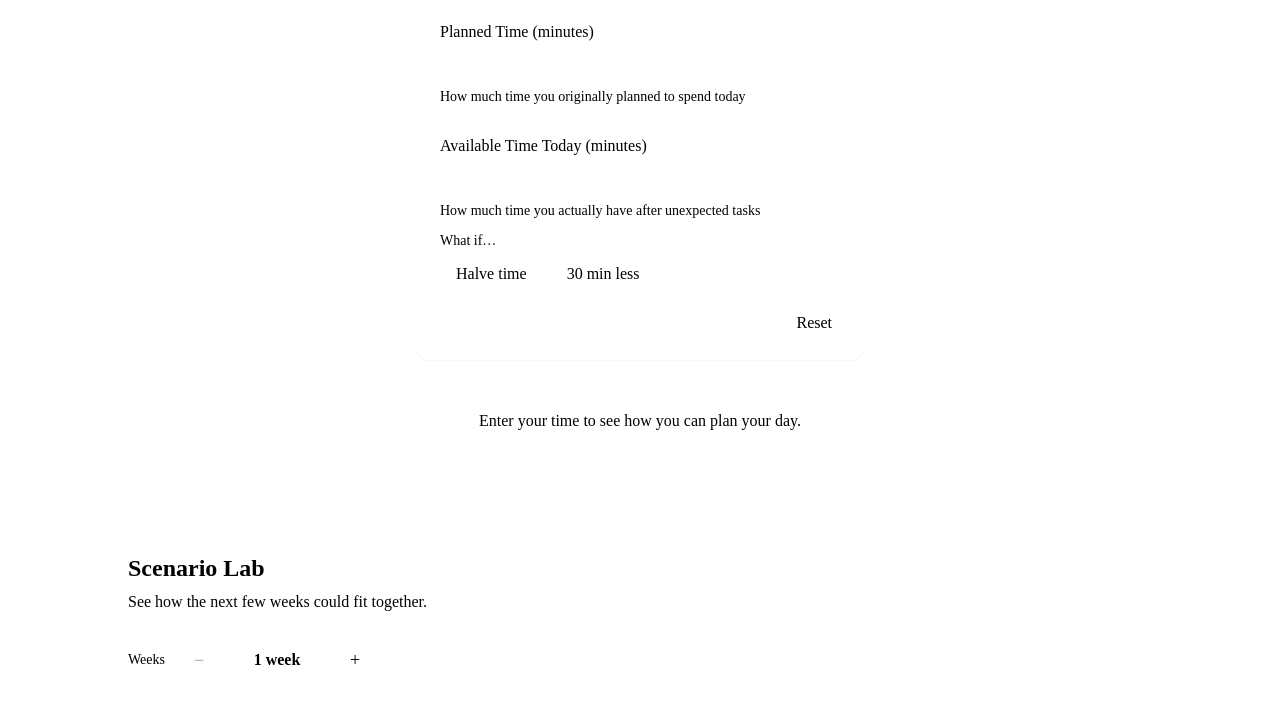
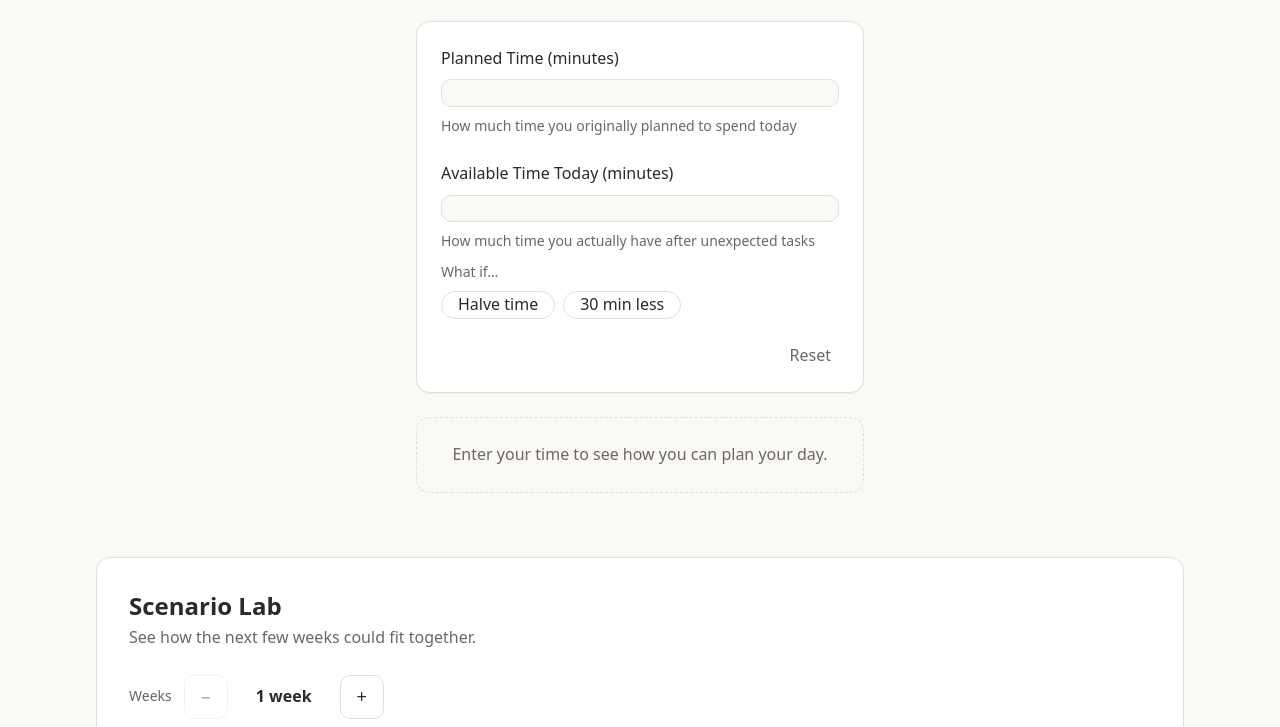
Before and after one commit to Fan82/Expectation-Simulator, a website built with Vite: page index.html in a window 1280 px wide. Shown: the part 133-860 px from the top of the page. Built offline with nearby package versions, Linux system fonts and the light colour scheme.

Commit message:
fix(ui): add missing color and font tokens

```diff
--- a/src/ui/base.css
+++ b/src/ui/base.css
@@ -1,10 +1,9 @@
 body {
     margin: 0;
+    font-family: var(--font-sans);
+    line-height: 1.6;
+    color: var(--color-text);
     background: var(--color-bg);
-    color: var(--color-text);
-    font-family: var(--font-family);
-    font-size: var(--font-size-md);
-    line-height: 1.6;
 }
 
 @media (prefers-reduced-motion: reduce) {
--- a/src/ui/tokens.css
+++ b/src/ui/tokens.css
@@ -23,6 +23,17 @@
 
   --color-rest: #e9dfd0;
   --color-reserve: #d5dde6;
+  --color-scheme: light dark;
+  --font-sans: system-ui, -apple-system, "Segoe UI", "PingFang TC", "Noto Sans TC", sans-serif;
+
+  --color-bg: #faf9f6;
+  --color-surface: #ffffff;
+  --color-surface-muted: #f4f2ee;
+  --color-border: #e4e0d8;
+  --color-text: #2b2a28;
+  --color-text-muted: #6b6860;
+  --color-accent: #5b7c99;
+  --color-focus: #5b7c99;
 }
 
 @media (prefers-color-scheme: dark) {
@@ -32,5 +43,13 @@
     --color-attention: #d4b46a;
     --color-rest: #4a4237;
     --color-reserve: #3a4552;
+    --color-bg: #171614;
+    --color-surface: #1f1e1c;
+    --color-surface-muted: #262522;
+    --color-border: #3a3833;
+    --color-text: #ece9e3;
+    --color-text-muted: #a8a397;
+    --color-accent: #8fb0cc;
+    --color-focus: #8fb0cc;
   }
 }
```
